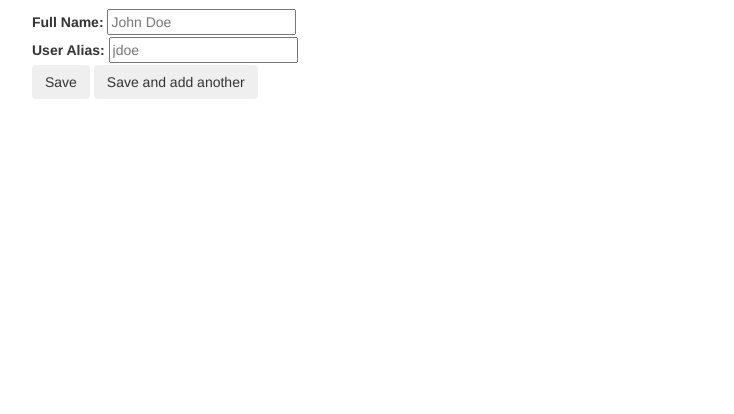
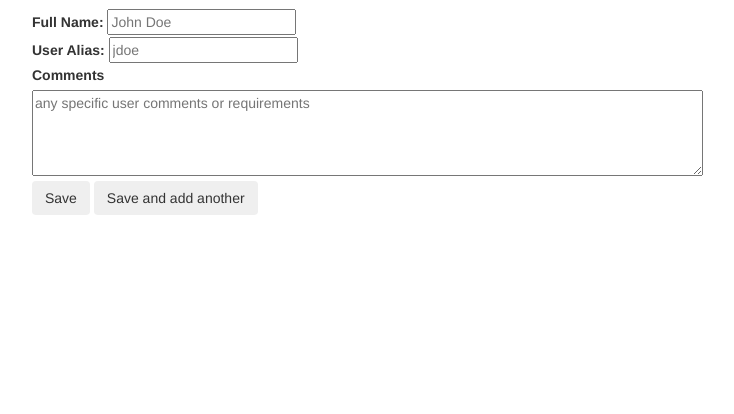
Before and after one commit to jcarswell/Workflow-Traker, a Django app: page /Manage/user/ in a window 1280 px wide. Shown: the part 41-455 px from the top of the page, without its empty margins (38-772 px from the left). Run offline with Django 3.2, Linux system fonts and the light colour scheme; some libraries are stand-ins or nearby versions.

Commit message:
Added Comments field to new user form as per requested

```diff
--- a/exchange_transition/templates/exchange_transition/admin_new_user.html
+++ b/exchange_transition/templates/exchange_transition/admin_new_user.html
@@ -11,6 +11,8 @@
     <input type="text" name="name" placeholder="John Doe" class="txt-form" required/><br/>
     <label for="alias">User Alias: </label>
     <input type="text" name="alias" placeholder="jdoe" class="txt-form" required/><br/>
+    <label for="comments">Comments</label><br>
+    <textarea name="comments" placeholder="any specific user comments or requirements" rows="4" cols="80"></textarea><br>
     <div class="btn-group-submit">
         <input type="submit" name="submit" value="Save" class="btn"/>
         <input type="submit" name="submit" value="Save and add another" class="btn"/>
```
